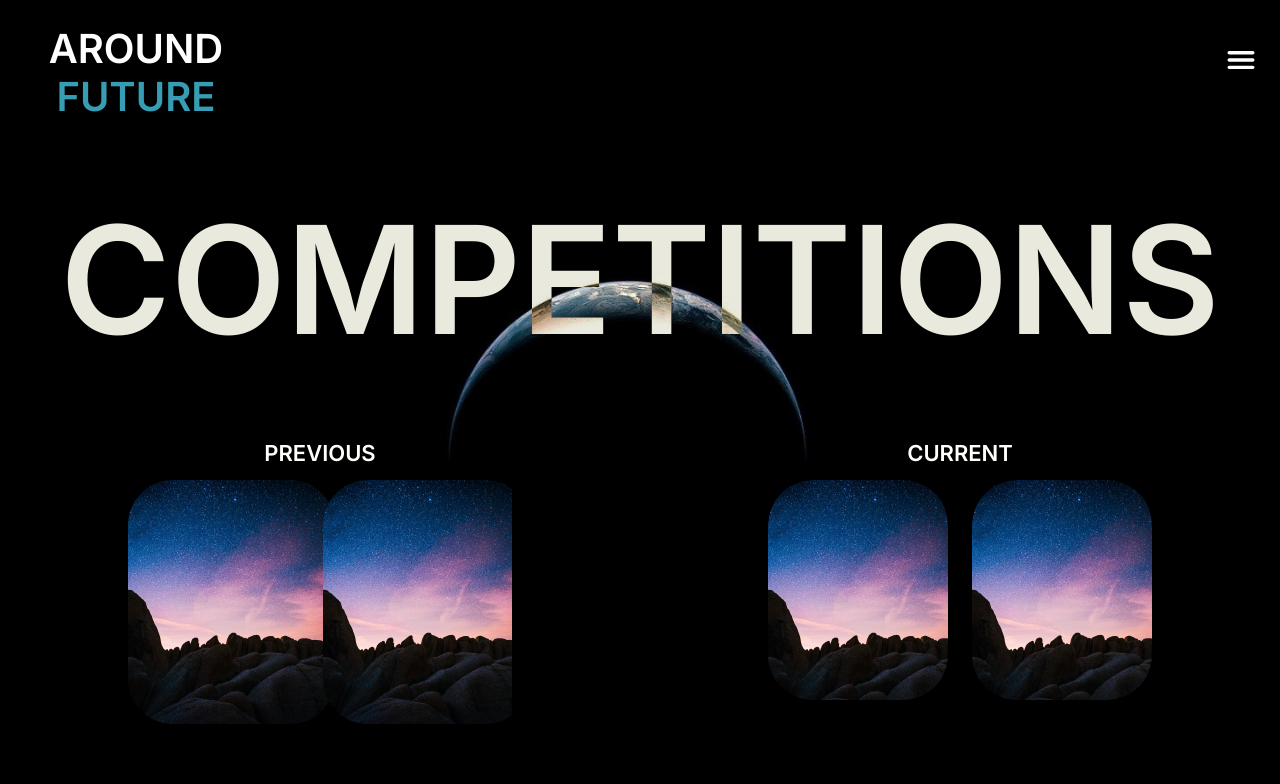
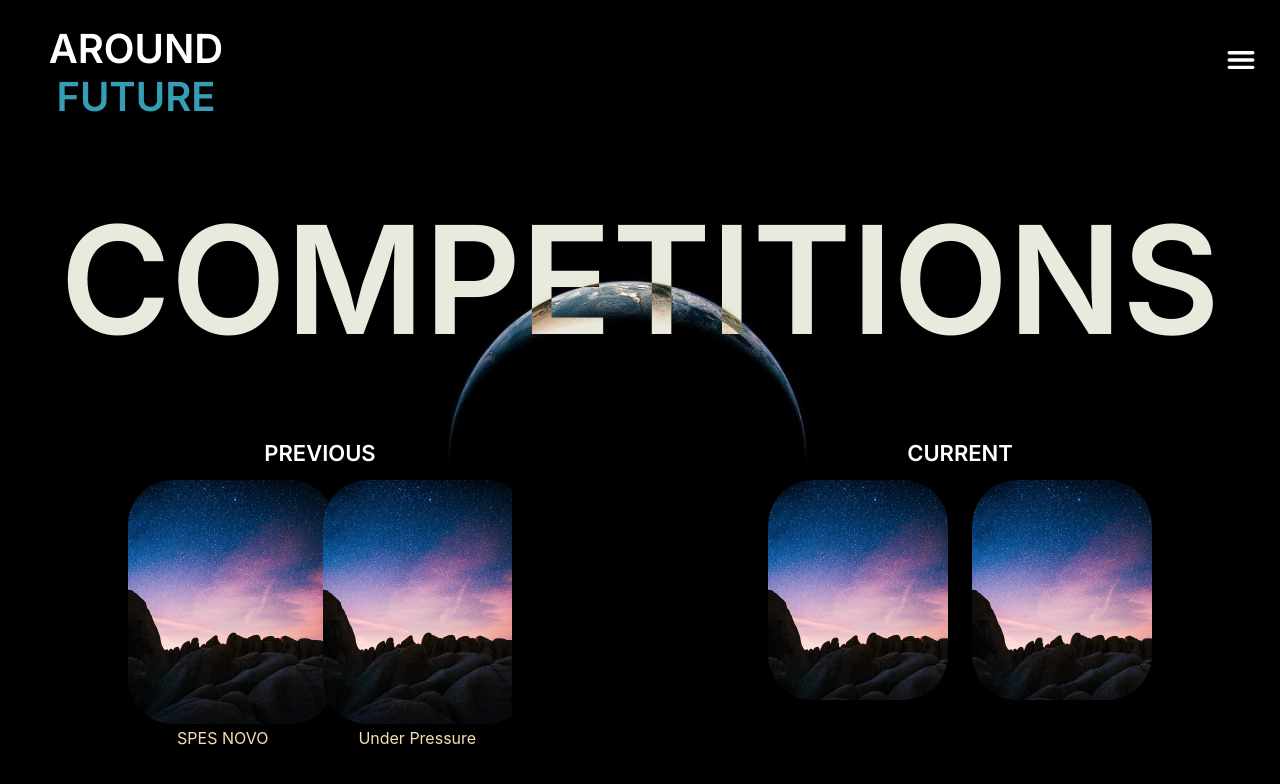
Before and after one commit to Department-of-Technical-Arts/atmos-website-, a React (Create React App) app: page /competitions in a window 1280 px wide. Shown: the top 784 px of the page. Built offline with nearby package versions, Linux system fonts and the light colour scheme; a web font is replaced by a local one.

Commit message:
slider text added

```diff
--- a/src/components/slider/Slider.jsx
+++ b/src/components/slider/Slider.jsx
@@ -3,7 +3,7 @@ import { Swiper, SwiperSlide } from 'swiper/react';
 // Import Swiper styles
 import 'swiper/css';
 import placeholder from '../../images/competions/pawel-nolbert-62OK9xwVA0c-unsplash 1.png'
-
+import './slider.css'
 
 const Slider =  () => {
     return (
--- a/src/components/slider/slider.css
+++ b/src/components/slider/slider.css
@@ -3,3 +3,11 @@
     justify-content: center;
     /* padding: 20px; */
 }
+.placeholder-title{
+    height: 50px;
+    font-size: 2vh;
+    text-shadow: 100px;
+    text-decoration-color: blue;
+    padding: auto;
+    color: wheat;
+}
```
